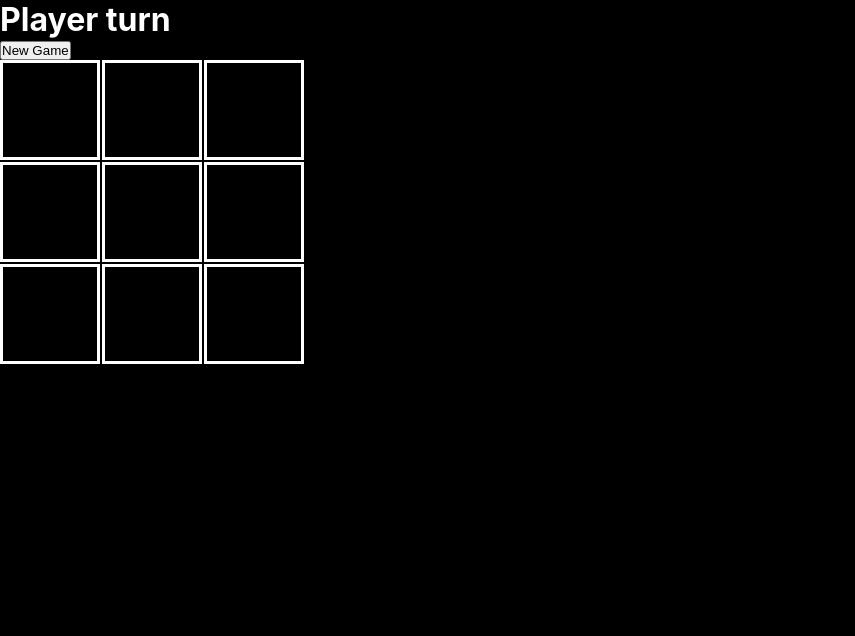
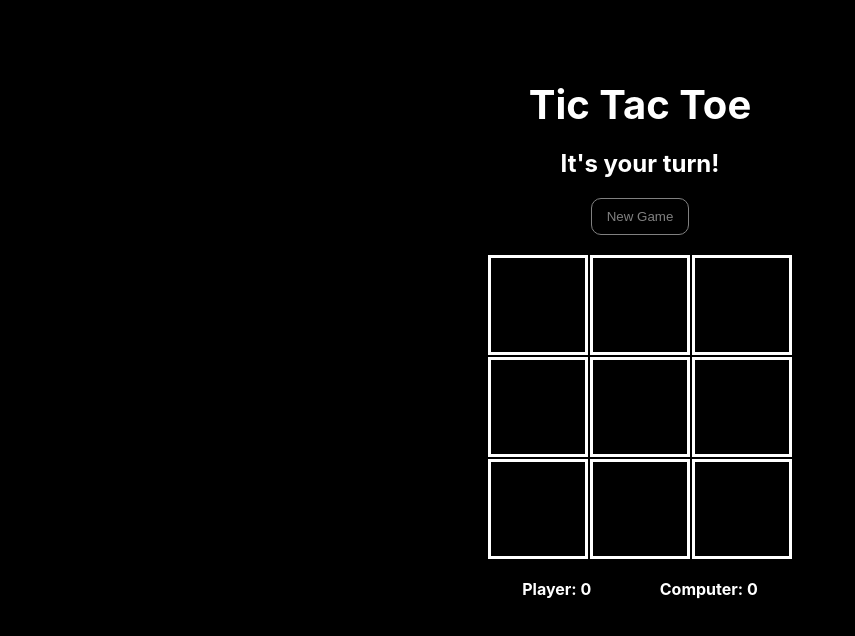
Before and after one commit to Dastamn/tic-tac-toe-old, a React (Create React App) app: page / in a window 1280 px wide. Shown: the top 636 px of the page, without its empty margins (0-855 px from the left). Built offline with nearby package versions, Linux system fonts and the light colour scheme.

Commit message:
improved UI

```diff
--- a/src/components/Cell.tsx
+++ b/src/components/Cell.tsx
@@ -6,6 +6,7 @@ interface Props {
   index: number;
   value: string;
   isPlayer: boolean;
+  winner: boolean;
   toggle: (index: number) => void;
 }
 
@@ -18,7 +19,7 @@ class Cell extends Component<Props> {
 
   render() {
     const {
-      props: { index, value, toggle, isPlayer },
+      props: { index, value, winner, toggle, isPlayer },
       clickHandler
     } = this;
 
@@ -31,9 +32,12 @@ class Cell extends Component<Props> {
       width: 100px;
       font-size: 3rem;
       cursor: default;
-      ${value === "-" &&
+      transition: all 0.2s ease;
+
+      ${!winner &&
+        value === "-" &&
         `&:hover {
-      background-color: #999999;
+      background-color: gray;
       cursor: pointer;
     }`}
     `;
@@ -41,11 +45,7 @@ class Cell extends Component<Props> {
     return (
       <div
         css={style}
-        onClick={() =>
-          isPlayer
-            ? clickHandler(index, value, toggle)
-            : console.log("not playing")
-        }
+        onClick={() => (isPlayer ? clickHandler(index, value, toggle) : {})}
       >
         {value === "-" ? "" : value}
       </div>
--- a/src/components/Game.tsx
+++ b/src/components/Game.tsx
@@ -9,14 +9,64 @@ interface State {
   x_history: string[][];
   o_history: string[][];
   current: string[];
-  data: any;
+  data: { [key: string]: { [key: string]: number } };
+  player_wins: number;
+  computer_wins: number;
 }
+
+const Container = styled.div`
+  display: flex;
+  flex-direction: column;
+  user-select: none;
+`;
+
+const Header = styled.header`
+  text-align: center;
+
+  h1 {
+    font-size: 2.5rem;
+  }
+
+  button {
+    padding: 10px 15px;
+    background-color: black;
+    border-radius: 10px;
+    border-width: 3px;
+    border: 1.5px solid gray;
+    color: gray;
+    text-transform: capitalize;
+    transition: all 0.2s ease;
+  }
+
+  button:hover {
+    cursor: pointer;
+    border-color: white;
+    color: white;
+  }
+
+  button:focus {
+    outline: 0;
+  }
+
+  h1,
+  h2,
+  button {
+    margin-bottom: 20px;
+  }
+`;
 
 const GridContainer = styled.div`
   display: grid;
   grid-gap: 2px;
   grid-template-columns: repeat(3, 100px);
   grid-template-rows: repeat(3, 100px);
+`;
+
+const Footer = styled.footer`
+  display: flex;
+  font-weight: bold;
+  justify-content: space-around;
+  margin-top: 20px;
 `;
 
 const wins = [
@@ -72,7 +122,9 @@ export default class Game extends Component {
     x_history: [],
     o_history: [],
     current: new Array(9).fill("-"),
-    data: gameBasics
+    data: gameBasics,
+    player_wins: 0,
+    computer_wins: 0
   };
 
   resetGame = () => {
@@ -150,7 +202,17 @@ export default class Game extends Component {
         current[a] === current[b] &&
         current[b] === current[c]
       ) {
-        this.setState({ winner: !isX ? "Player" : "Computer" });
+        if (!isX) {
+          this.setState({
+            winner: "Player",
+            player_wins: this.state.player_wins + 1
+          });
+        } else {
+          this.setState({
+            winner: "Computer",
+            computer_wins: this.state.computer_wins + 1
+          });
+        }
       }
     });
   };
@@ -169,7 +231,8 @@ export default class Game extends Component {
       .join("");
     const objP = data[playerCurrent];
     const objC = data[computerCurrent];
-    let possMove, nextMove;
+    let possMove: string;
+    let nextMove: [string, number] | undefined;
     if (objP) {
       possMove = Object.keys(objP).sort((a, b) => objP[b] - objP[a])[0];
       nextMove = [possMove, objP[possMove]];
@@ -218,7 +281,7 @@ export default class Game extends Component {
 
   render() {
     const {
-      state: { winner, isX, current },
+      state: { winner, isX, current, step, player_wins, computer_wins },
       toggleHandler,
       play,
       resetGame
@@ -229,25 +292,37 @@ export default class Game extends Component {
     }
 
     return (
-      <div>
-        {winner ? (
-          <h1>{winner} wins!</h1>
-        ) : (
-          <h1>{isX ? "Player turn" : "Computer turn"}</h1>
-        )}
-        <button onClick={resetGame}>New Game</button>
+      <Container>
+        <Header>
+          <h1>Tic Tac Toe</h1>
+          <h2>
+            {winner
+              ? `${winner} won is ${step} steps!`
+              : step === 9
+              ? "Tie!"
+              : isX
+              ? "It's your turn!"
+              : "Computer turn..."}
+          </h2>
+          <button onClick={resetGame}>New Game</button>
+        </Header>
         <GridContainer>
           {current.map((value, index) => (
             <Cell
               key={index}
               index={index}
               value={value}
+              winner={winner !== undefined}
               isPlayer={isX}
               toggle={toggleHandler}
             />
           ))}
         </GridContainer>
-      </div>
+        <Footer>
+          <span>Player: {player_wins}</span>
+          <span>Computer: {computer_wins}</span>
+        </Footer>
+      </Container>
     );
   }
 }
--- a/src/components/Main.tsx
+++ /dev/null
@@ -1,17 +0,0 @@
-import React, { Component } from "react";
-import Game from "./Game";
-
-class Main extends Component {
-  render() {
-    const player = Math.floor(Math.random() * 2) === 0 ? "X" : "O";
-    const computer = player === "X" ? "O" : "X";
-
-    return (
-      <div>
-        <Game />
-      </div>
-    );
-  }
-}
-
-export default Main;
--- a/src/index.tsx
+++ b/src/index.tsx
@@ -1,6 +1,18 @@
 import React from "react";
 import ReactDOM from "react-dom";
 import "./index.css";
-import Main from "./components/Main";
+import styled from "@emotion/styled";
+import Game from "./components/Game";
 
-ReactDOM.render(<Main />, document.getElementById("root"));
+const Container = styled.div`
+  display: flex;
+  justify-content: center;
+  margin-top: 80px;
+`;
+
+ReactDOM.render(
+  <Container>
+    <Game />
+  </Container>,
+  document.getElementById("root")
+);
```
Also changed, not shown: 1 other file (tests, documents, lock files or other folders).
